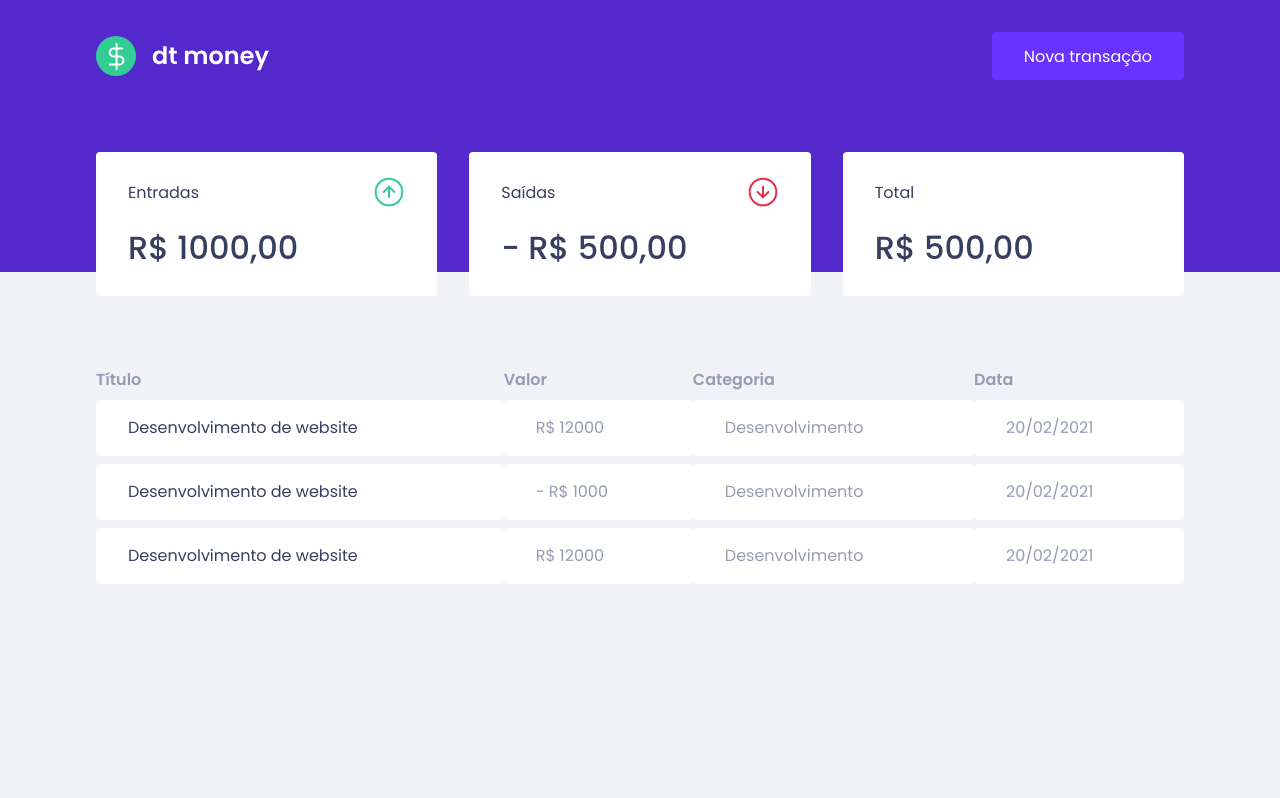
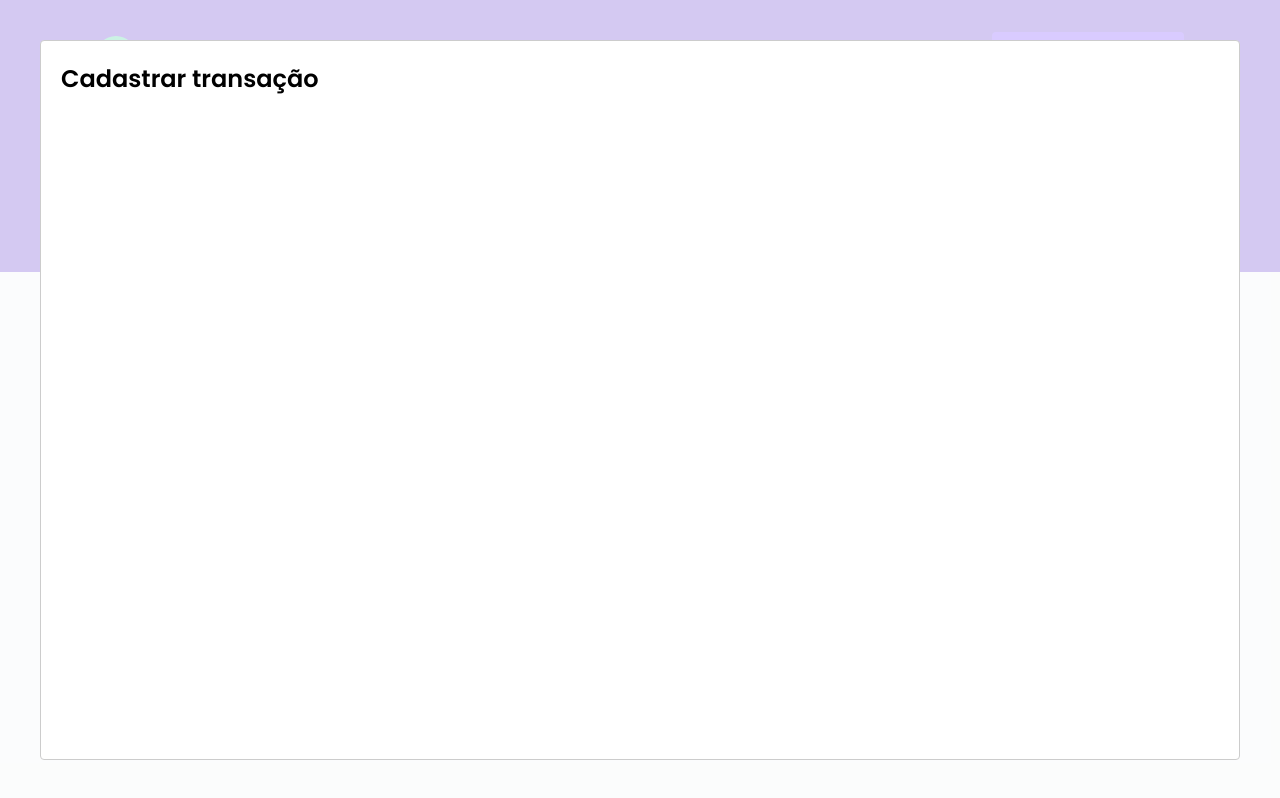
Before and after one commit to viniciusbls9/manager-balance, a React (Create React App) app: page / in a window 1280 px wide. Both pictures are taken after a click on the button "Nova transação". Built offline with nearby package versions, Linux system fonts and the light colour scheme; no server answers; what miragejs would draw is missing.

Commit message:
feat: install react-modal and use component

```diff
--- a/package.json
+++ b/package.json
@@ -7,6 +7,7 @@
     "miragejs": "^0.1.41",
     "react": "^17.0.2",
     "react-dom": "^17.0.2",
+    "react-modal": "^3.14.3",
     "react-scripts": "4.0.3",
     "styled-components": "^5.3.1",
     "web-vitals": "^1.0.1"
@@ -19,6 +20,7 @@
     "@types/node": "^12.0.0",
     "@types/react": "^17.0.0",
     "@types/react-dom": "^17.0.0",
+    "@types/react-modal": "^3.12.1",
     "@types/styled-components": "^5.1.13",
     "typescript": "^4.1.2"
   },
--- a/src/App.tsx
+++ b/src/App.tsx
@@ -1,12 +1,34 @@
+import Modal from "react-modal";
+import { Header } from "./components/Header";
 import { Dashboard } from "./components/Dashboard";
-import { Header } from "./components/Header";
-import { GlobalStyle } from "./styles/global"
+import { GlobalStyle } from "./styles/global";
+import { useState } from "react";
+import { NewTransactionModal } from "./components/NewTransactionModal";
+
+Modal.setAppElement("#root");
 
 export function App() {
+  const [isNewTransactionModalOpen, setIsNewTransactionModalOpen] =
+    useState(false);
+
+  const handleOpenNewTransactionModal = () => {
+    setIsNewTransactionModalOpen(true);
+  };
+
+  const handleCloseNewTransactionModal = () => {
+    setIsNewTransactionModalOpen(false);
+  };
+
   return (
     <>
-      <Header />
+      <Header onOpenNewTransactionModalOpen={handleOpenNewTransactionModal} />
       <Dashboard />
+
+      <NewTransactionModal
+        isOpen={isNewTransactionModalOpen}
+        onRequestClose={handleCloseNewTransactionModal}
+      />
+
       <GlobalStyle />
     </>
   );
--- a/src/components/Header/index.tsx
+++ b/src/components/Header/index.tsx
@@ -1,12 +1,25 @@
+import { useState } from 'react'
+import Modal from 'react-modal'
 import logoImg from '../../assets/logo.svg'
 import * as Styled from './styles'
 
-export function Header() {
+interface HeaderProps {
+  onOpenNewTransactionModalOpen: () => void
+}
+
+export function Header({ onOpenNewTransactionModalOpen }: HeaderProps) {
+
   return (
     <Styled.Container>
       <Styled.Content>
         <Styled.Logo src={logoImg} alt="dtmoney" />
-        <Styled.Button type="button">Nova transação</Styled.Button>
+        <Styled.Button
+          type="button"
+          onClick={onOpenNewTransactionModalOpen}
+        >
+          Nova transação
+        </Styled.Button>
+
       </Styled.Content>
     </Styled.Container>
   )
--- /dev/null
+++ b/src/components/NewTransactionModal/index.tsx
@@ -0,0 +1,17 @@
+import Modal from "react-modal";
+
+interface NewTransactionModalProps {
+  isOpen: boolean;
+  onRequestClose: () => void;
+}
+
+export function NewTransactionModal({
+  isOpen,
+  onRequestClose,
+}: NewTransactionModalProps) {
+  return (
+    <Modal isOpen={isOpen} onRequestClose={onRequestClose}>
+      <h2>Cadastrar transação</h2>
+    </Modal>
+  );
+}
--- /dev/null
+++ b/src/components/NewTransactionModal/styles.ts
@@ -0,0 +1,3 @@
+import styled from 'styled-components'
+
+export const Container = styled.div``;
```
Also changed, not shown: 1 other file (tests, documents, lock files or other folders).
